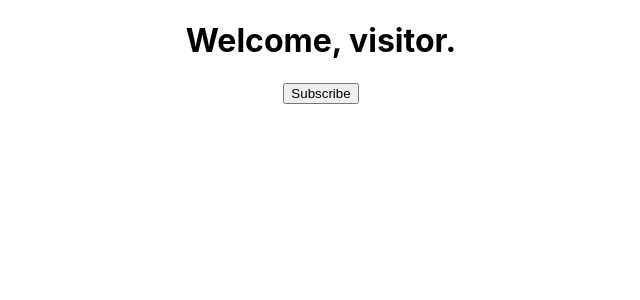
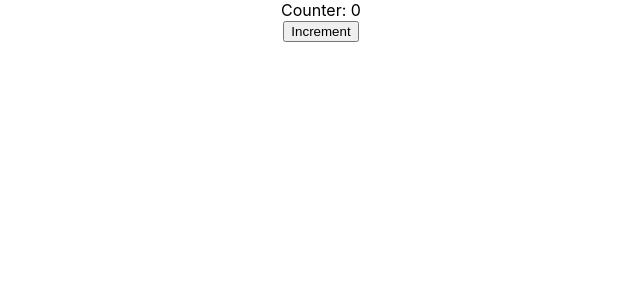
Before and after one commit to pmbechard/codevolution-react-tutorial, a React (Create React App) app in the folder hello-world/: page / in a window 1280 px wide. Shown: the top 300 px of the page, without its empty margins (319-959 px from the left). Built offline with nearby package versions, Linux system fonts and the light colour scheme.

Commit message:
Adds Counter.js to hello-world app to illustrate use of passing a function to setState to make use of prevState as a param

```diff
--- a/hello-world/src/App.js
+++ b/hello-world/src/App.js
@@ -5,6 +5,7 @@
 import Welcome from './components/Welcome';
 import Hello from './components/Hello';
 import Message from './components/Message';
+import Counter from './components/Counter';
 
 function App() {
   return (
@@ -22,7 +23,9 @@
       <Welcome name='React' type='reactors' />
       <Hello /> */}
 
-      <Message />
+      {/* <Message /> */}
+
+      <Counter />
     </div>
   );
 }
--- /dev/null
+++ b/hello-world/src/components/Counter.js
@@ -0,0 +1,47 @@
+import React, { Component } from 'react';
+
+class Counter extends Component {
+  constructor(props) {
+    super(props);
+
+    this.state = {
+      count: 0,
+    };
+  }
+
+  increment() {
+    // this.setState(
+    //   {
+    //     count: this.state.count + 1,
+    //   },
+    //   () => console.log('Callback value:', this.state.count)
+    // );
+    // console.log(this.state.count); // this prints before the callback because
+    // // setState is asynchronous
+
+    // This works as intended for the incrementFive() method
+    this.setState((prevState, props) => ({
+      count: prevState.count + 1,
+    }));
+  }
+
+  incrementFive() {
+    // Prints all zeroes
+    this.increment();
+    this.increment();
+    this.increment();
+    this.increment();
+    this.increment();
+  }
+
+  render() {
+    return (
+      <div>
+        <div>Counter: {this.state.count}</div>
+        <button onClick={() => this.incrementFive()}>Increment</button>
+      </div>
+    );
+  }
+}
+
+export default Counter;
```
